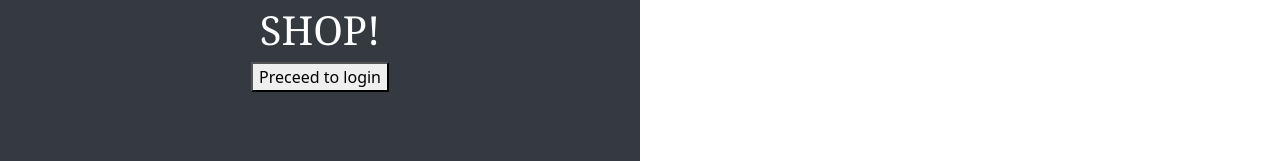
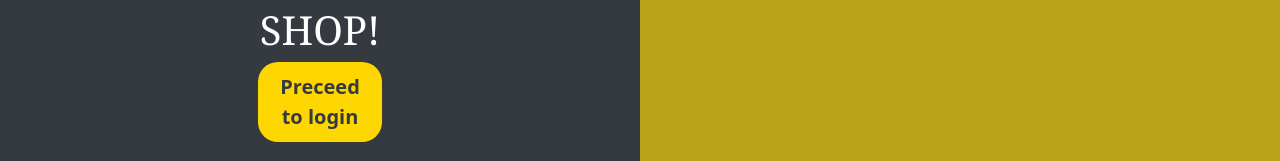
Before and after one commit to BursacAleksandar99/WEBSHOP-APP-FRONT, a React (Create React App) app: page /login in a window 1280 px wide. Shown: the part 636-797 px from the top of the page. Built offline with nearby package versions, Linux system fonts and the light colour scheme.

Commit message:
Some changes on login page, again..

```diff
--- a/src/App.css
+++ b/src/App.css
@@ -438,9 +438,36 @@ nav{
   justify-content: space-between;
   padding: 10px 0px;
 }
-
-@media (max-width: 768px){
+@media(min-width: 768px){
+  .login-div1,
+  .login-div2{
+    display: flex;
+    display: flex;
+  }
+}
+@media(max-width: 767px){
+  .login-div1,
+  .login-div2{
+    width: 100%;
+  }
   .login-div2{
     display: none;
   }
+  .show-login-div2 {
+    display: flex;
+
+  }
+  .hidden-login-div2 {
+    display: none;
+  }
 }
+.btn-proceed-login{
+  width: 20%;
+  background-color: #FFD700;
+  padding: 10px;
+  border: none;
+  color: #343A40;
+  font-size: 20px;
+  font-weight: bold;
+  border-radius: 20px;
+}
--- a/src/pages/Login.js
+++ b/src/pages/Login.js
@@ -14,7 +14,9 @@ function Login(){
 
 
     const toggleView = () => {
-      setShowLogin(!showLogin);
+      setShowLogin(prevState => {
+        // console.log("New state:", !prevState);
+        return !prevState; });
     }
 
     const handleLogin = (event) => {
@@ -36,9 +38,8 @@ function Login(){
 
     return(
     <div className=" login-div0 col-12 row">
+      <div className={`login-div1 ${showLogin ? "hidden-login-div2" : ""} col-lg-6 col-sm-12 `}>
 
-      <div className={`login-div1 ${showLogin ? "hidden" : ""} col-lg-6 col-sm-12 `}
-      style={{display: showLogin ? "none" : "block"}}>
 
         <div className="login-div1-2">
             <p>Do you want a new gaming computer?</p>
@@ -51,14 +52,13 @@ function Login(){
         <div className="login-div-1-3">
             <h1>WELCOME BACK TO BURSAC IT SHOP!</h1>
         </div>
-        <button onClick={toggleView}>Preceed to login</button>
+        <button className="btn-proceed-login" onClick={toggleView}>Preceed to login</button>
 
       </div>
 
 
 
-      <div className={`login-div2 ${showLogin ? "" : "hidden"} col-lg-6 col-sm-12 `}
-      style={{display: showLogin ? "block" : "none"}}>
+      <div className={`login-div2 ${showLogin ? "show-login-div2" : "hidden-login-div2" } col-lg-6 col-sm-12 `}>
         <div className="login-div2-1">
 
        <form onSubmit={handleLogin} className="login-div2-2">
@@ -101,6 +101,7 @@ function Login(){
 
 
        </form>
+       {/* <button onClick={toggleView}>Preceed to login</button> */}
       {error && <p style={{ color: 'red' }}>{error}</p>}
 
 
```
